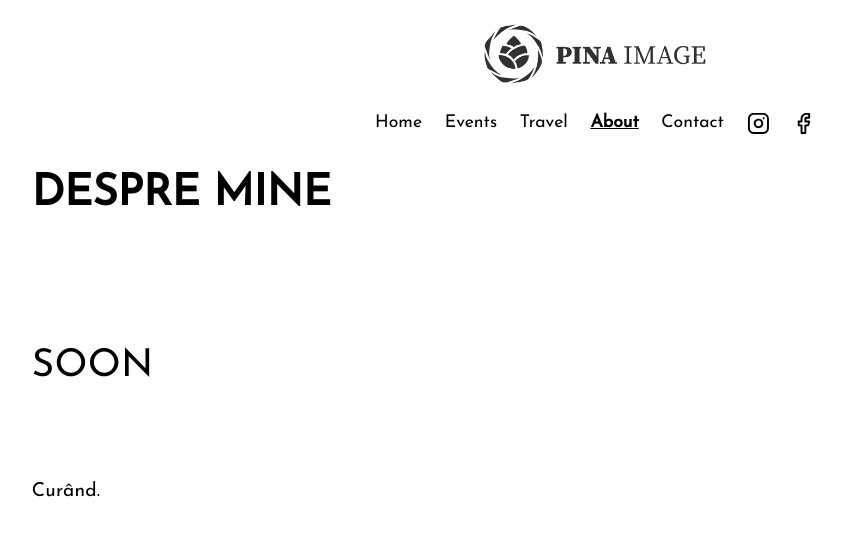
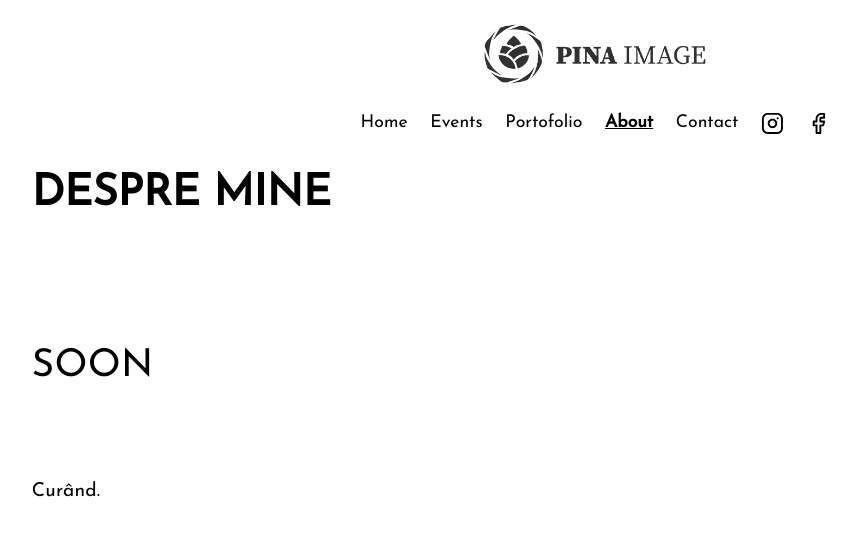
Before and after one commit to thirdless/pina.image, a Jekyll site: the page built from about.html, in a window 1280 px wide. Shown: the top 536 px of the page, without its empty margins (45-902 px from the left). Built offline with Jekyll 4.4.1, drawn with Linux system fonts in a browser that asks for light colours.

Commit message:
Update header.html

```diff
--- a/_includes/header.html
+++ b/_includes/header.html
@@ -5,7 +5,7 @@
 <div class="menu">
     <a href="/"{% if page.type == 'home' %} class="current"{% endif %}>Home</a>
     <a href="/events"{% if page.type == 'events' or page.type == 'event-page' %} class="current"{% endif %}>Events</a>
-    <a href="/portofolio"{% if page.type == 'photos' %} class="current"{% endif %}>Travel</a>
+    <a href="/portofolio"{% if page.type == 'photos' %} class="current"{% endif %}>Portofolio</a>
     <a href="/about"{% if page.type == 'about' %} class="current"{% endif %}>About</a>
     <a href="/contact"{% if page.type == 'contact' %} class="current"{% endif %}>Contact</a>
     <a href="https://instagram.com/{{ site.header-links.instagram }}"><svg viewBox="0 0 24 24"><path d="M7 1c-1.657 0-3.158 0.673-4.243 1.757s-1.757 2.586-1.757 4.243v10c0 1.657 0.673 3.158 1.757 4.243s2.586 1.757 4.243 1.757h10c1.657 0 3.158-0.673 4.243-1.757s1.757-2.586 1.757-4.243v-10c0-1.657-0.673-3.158-1.757-4.243s-2.586-1.757-4.243-1.757zM7 3h10c1.105 0 2.103 0.447 2.828 1.172s1.172 1.723 1.172 2.828v10c0 1.105-0.447 2.103-1.172 2.828s-1.723 1.172-2.828 1.172h-10c-1.105 0-2.103-0.447-2.828-1.172s-1.172-1.723-1.172-2.828v-10c0-1.105 0.447-2.103 1.172-2.828s1.723-1.172 2.828-1.172zM16.989 11.223c-0.15-0.972-0.571-1.857-1.194-2.567-0.754-0.861-1.804-1.465-3.009-1.644-0.464-0.074-0.97-0.077-1.477-0.002-1.366 0.202-2.521 0.941-3.282 1.967s-1.133 2.347-0.93 3.712 0.941 2.521 1.967 3.282 2.347 1.133 3.712 0.93 2.521-0.941 3.282-1.967 1.133-2.347 0.93-3.712zM15.011 11.517c0.122 0.82-0.1 1.609-0.558 2.227s-1.15 1.059-1.969 1.18-1.609-0.1-2.227-0.558-1.059-1.15-1.18-1.969 0.1-1.609 0.558-2.227 1.15-1.059 1.969-1.18c0.313-0.046 0.615-0.042 0.87-0.002 0.74 0.11 1.366 0.47 1.818 0.986 0.375 0.428 0.63 0.963 0.72 1.543zM17.5 7.5c0.552 0 1-0.448 1-1s-0.448-1-1-1-1 0.448-1 1 0.448 1 1 1z"></path></svg><span>Instagram</span></a>
```
